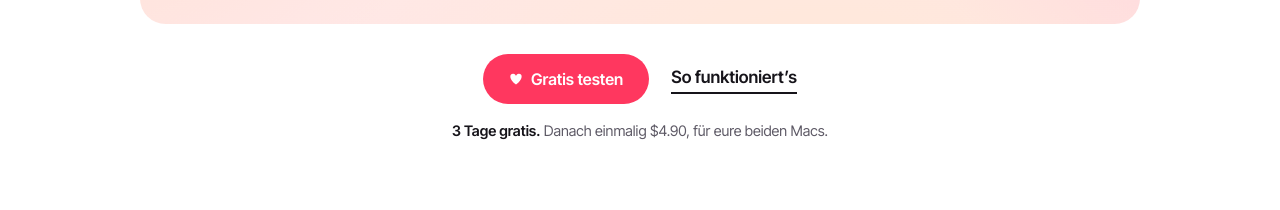
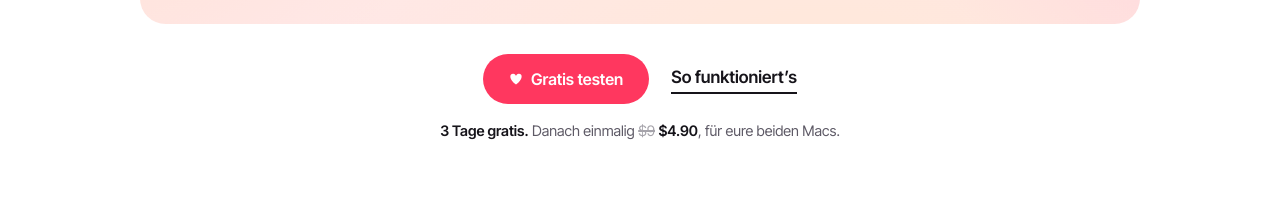
Before and after one commit to KshitijBhardwaj18/OurNotch, a Next.js app in the folder website/: page /de in a window 1280 px wide. Shown: the part 1144-1354 px from the top of the page. Built offline with nearby package versions, Linux system fonts and the light colour scheme.

Commit message:
Landing: show the launch offer as a discount (struck-through regular price, offer until 31 Oct)
Co-Authored-By: Claude Opus 5.5 <noreply@anthropic.com>

```diff
--- a/website/app/globals.css
+++ b/website/app/globals.css
@@ -294,6 +294,7 @@ button{font-family:inherit}
 .y-amt{display:flex;align-items:baseline;gap:8px;margin-top:26px;font:800 clamp(52px,6vw,72px)/1 var(--disp);letter-spacing:-.05em}
 .y-amt small{font:500 16px var(--body);letter-spacing:0;color:var(--ink2)}
 .y-then{margin-top:8px;font-size:14.5px;color:var(--ink2)}
+.y-was{opacity:.55;text-decoration-thickness:2px}.y-offer{display:inline-block;align-self:flex-start;width:fit-content;margin-top:12px;font:600 12.5px/1 var(--body);letter-spacing:.04em;text-transform:uppercase;color:#fff;background:var(--pink);border-radius:999px;padding:9px 14px}
 .y-calm ul{list-style:none;padding:0;margin:20px 0 26px;display:grid;gap:6px}
 .y-calm li{padding-left:26px;position:relative;font-size:16px}
 .y-calm li::before{content:"♥";position:absolute;left:2px;color:var(--pink);font-size:13px;top:2px}
--- a/website/components/Landing.tsx
+++ b/website/components/Landing.tsx
@@ -7,7 +7,7 @@ import { MadeForTwo } from '@/components/MadeForTwo';
 import { SiteFooter } from '@/components/SiteFooter';
 import { Reveal } from '@/components/bits';
 import { copy, fill, href, type Lang } from '@/lib/i18n';
-import { checkoutUrl, priceFor } from '@/lib/prices';
+import { checkoutUrl, LAUNCH_ENDS, priceFor, regularFor } from '@/lib/prices';
 
 // Hero hearts: [left %, top %, size px, color], around the headline and beside the video. Phones skip them.
 const PASTEL = ['#FFD3DC', '#FFE9A6', '#CFE3FF', '#CFEFDF', '#FF8FAB'];
@@ -46,7 +46,15 @@ function TwoMacs() {
 export async function Landing({ lang, country }: { lang: Lang; country?: string }) {
   const h = await headers();
   const t = copy[lang];
-  const price = priceFor(country ?? h.get('cf-ipcountry'));
+  const where = country ?? h.get('cf-ipcountry');
+  const price = priceFor(where);
+  const was = regularFor(where);
+  // "Then ~~₹999~~ ₹299 once": the copy's {price} becomes the struck-through regular price and the launch price.
+  const withPrice = (text: string) => {
+    const [before, after] = text.split('{price}');
+    return <>{before}<s className="y-was">{was}</s> <b>{price}</b>{after}</>;
+  };
+  const offerEnds = LAUNCH_ENDS.toLocaleDateString(t.tour.locale, { day: 'numeric', month: 'long', timeZone: 'Asia/Kolkata' });
   const checkout = checkoutUrl(href(lang, '/thanks'));
   const [fineBefore, fineAfter] = t.buy.fine.split('{download}');
 
@@ -81,7 +89,7 @@ export async function Landing({ lang, country }: { lang: Lang; country?: string
           <a className="y-btn" href={checkout}><Heart />{t.hero.cta}</a>
           <a className="y-link" href="#fits">{t.hero.how}</a>
         </div>
-        <p className="y-under"><b>{t.hero.underB}</b> {fill(t.hero.under, { price })}</p>
+        <p className="y-under"><b>{t.hero.underB}</b> {withPrice(t.hero.under)}</p>
       </header>
 
       <section className="y-sec y-wrap" id="fits">
@@ -124,7 +132,8 @@ export async function Landing({ lang, country }: { lang: Lang; country?: string
             <h2>{t.buy.h2}</h2>
             <p>{t.buy.p}</p>
             <div className="y-amt">{t.buy.free}<small>{t.buy.forDays}</small></div>
-            <p className="y-then">{fill(t.buy.then, { price })}</p>
+            <p className="y-then">{withPrice(t.buy.then)}</p>
+            <p className="y-offer">{fill(t.buy.offer, { date: offerEnds })}</p>
             <ul>{t.buy.points.map(p => <li key={p}>{p}</li>)}</ul>
             <a className="y-btn" href={checkout}><Heart />{t.buy.cta}</a>
             <p className="y-fine">{fineBefore}<a className="y-link" href="/download">{t.buy.downloadFree}</a>{fineAfter}</p>
@@ -151,7 +160,7 @@ export async function Landing({ lang, country }: { lang: Lang; country?: string
         </div>
         <h2>{t.end.h2}</h2>
         <a className="y-btn" href={checkout}><Heart />{t.end.cta}</a>
-        <p className="y-under"><b>{t.hero.underB}</b> {fill(t.hero.under, { price })}</p>
+        <p className="y-under"><b>{t.hero.underB}</b> {withPrice(t.hero.under)}</p>
       </section>
 
       <SiteFooter lang={lang} />
--- a/website/lib/i18n.ts
+++ b/website/lib/i18n.ts
@@ -61,9 +61,9 @@ const en = {
     ] as [string, string, string][],
   },
   buy: {
-    tag: '3 days free · launch price', kicker: 'Pricing', h2: 'Try it free for 3 days.',
+    tag: '3 days free · launch offer', kicker: 'Pricing', h2: 'Try it free for 3 days.',
     p: "Start free on your Mac and your person's. Keep it and you pay once, on day 3. Never again.",
-    free: 'Free', forDays: 'for 3 days', then: 'then {price} once, our launch price · cancel before day 3 and pay nothing',
+    free: 'Free', forDays: 'for 3 days', then: 'then {price} once · cancel before day 3 and pay nothing', offer: 'launch offer until {date}',
     points: ["Your Mac and your person's", 'Whispers, kisses, moods and photos', 'Your time together, counted live'],
     cta: 'Start my 3 free days',
     fine: 'Needs macOS 14 Sonoma or later on both Macs. Your love can {download} and join with your invite.',
@@ -227,9 +227,9 @@ const fr: Copy = {
     ],
   },
   buy: {
-    tag: '3 jours gratuits · prix de lancement', kicker: 'Prix', h2: 'Essaie-le gratuitement 3 jours.',
+    tag: '3 jours gratuits · offre de lancement', kicker: 'Prix', h2: 'Essaie-le gratuitement 3 jours.',
     p: 'Commence gratuitement sur ton Mac et celui de ta personne. Tu le gardes ? Tu paies une seule fois, le 3e jour. Plus jamais ensuite.',
-    free: 'Gratuit', forDays: 'pendant 3 jours', then: 'puis {price} une fois, notre prix de lancement · annule avant le 3e jour et tu ne paies rien',
+    free: 'Gratuit', forDays: 'pendant 3 jours', then: 'puis {price} une fois · annule avant le 3e jour et tu ne paies rien', offer: 'offre de lancement jusqu’au {date}',
     points: ['Ton Mac et celui de ta personne', 'Murmures, bisous, humeurs et photos', 'Votre temps ensemble, compté en direct'],
     cta: 'Commencer mes 3 jours gratuits',
     fine: 'Nécessite macOS 14 Sonoma ou plus récent sur les deux Mac. Ton amour peut {download} et te rejoindre avec ton invitation.',
@@ -391,9 +391,9 @@ const de: Copy = {
     ],
   },
   buy: {
-    tag: '3 Tage gratis · Einführungspreis', kicker: 'Preis', h2: '3 Tage gratis testen.',
+    tag: '3 Tage gratis · Einführungsangebot', kicker: 'Preis', h2: '3 Tage gratis testen.',
     p: 'Starte gratis auf deinem Mac und dem deines Menschen. Behältst du es, zahlst du einmal, am 3. Tag. Danach nie wieder.',
-    free: 'Gratis', forDays: '3 Tage lang', then: 'danach einmalig {price}, unser Einführungspreis · vor dem 3. Tag kündigen und nichts zahlen',
+    free: 'Gratis', forDays: '3 Tage lang', then: 'danach einmalig {price} · vor dem 3. Tag kündigen und nichts zahlen', offer: 'Einführungsangebot bis {date}',
     points: ['Dein Mac und der deines Menschen', 'Flüstern, Küsse, Launen und Fotos', 'Eure gemeinsame Zeit, live gezählt'],
     cta: 'Meine 3 Gratis-Tage starten',
     fine: 'Benötigt macOS 14 Sonoma oder neuer auf beiden Macs. Deine Liebe kann {download} und mit deiner Einladung beitreten.',
--- a/website/lib/prices.ts
+++ b/website/lib/prices.ts
@@ -3,6 +3,18 @@
 
 // Countries that pay in euros (eurozone, Bulgaria since 2026, and euro-using microstates).
 const EURO = new Set('AT BE BG HR CY EE FI FR DE GR IE IT LV LT LU MT NL PT SK SI ES AD MC SM VA ME XK'.split(' '));
+
+// The launch offer: Dodo charges the launch price until this day. Shown with the regular price struck through.
+// ponytail: manual end. After it, set the live product back to $9 / ₹999 / 9 € in Dodo, then make priceFor
+// return regularFor and drop the struck-through price and the offer tag.
+export const LAUNCH_ENDS = new Date('2026-10-31T23:59:59+05:30');
+
+export function regularFor(country?: string | null): string {
+  const c = country?.toUpperCase();
+  if (c === 'IN') return '₹999';
+  if (c && EURO.has(c)) return '9 €';
+  return '$9';
+}
 
 export function priceFor(country?: string | null): string {
   const c = country?.toUpperCase();
```
